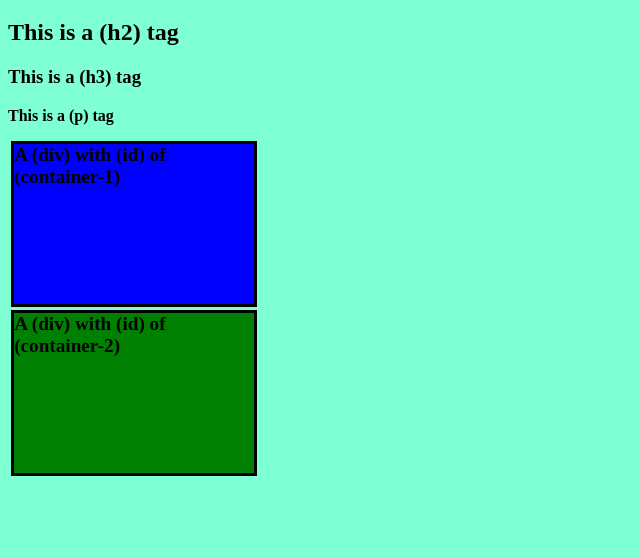
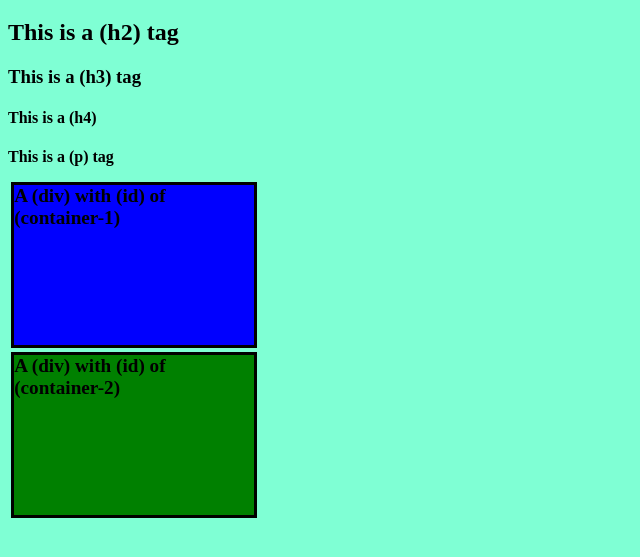
Before and after one commit to arrowstraight/wigan-meet-css-sandbox, a website: page index.html in a window 1280 px wide. Shown: the part 61-618 px from the top of the page, without its empty margins (0-640 px from the left). Drawn offline with Linux system fonts and the light colour scheme.

Commit message:
added h4 tag

```diff
--- a/index.html
+++ b/index.html
@@ -13,6 +13,7 @@
 	<h1> This is a (h1) tag</h1>
 	<h2> This is a (h2) tag</h2>
 	<h3> This is a (h3) tag</h3>
+	<h4> This is a (h4) </h4>
 	<p>This is a (p) tag</p>
 	<div id="Container-1"> A (div) with (id) of (container-1) </div>
 	<div id="Container-2"> A (div) with (id) of (container-2) </div>
```
